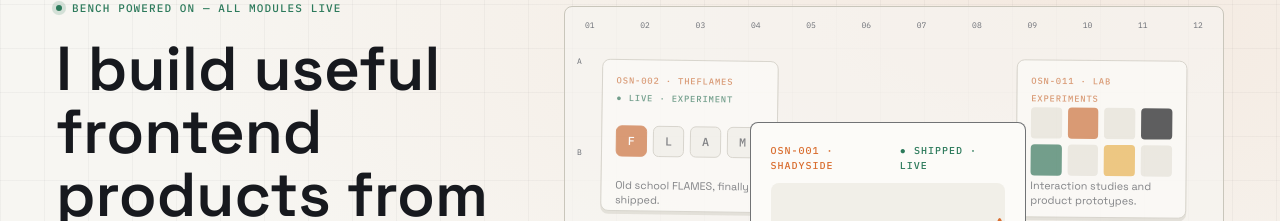
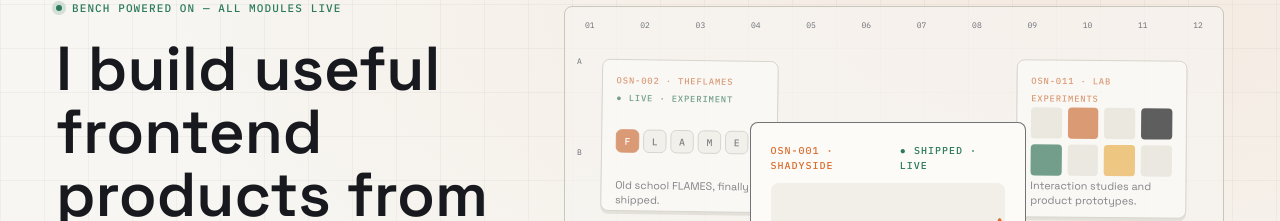
Before and after one commit to osnaren/osnaren, a Next.js app: page / in a window 1280 px wide. Shown: the part 105-326 px from the top of the page. Built offline with nearby package versions, Linux system fonts and the light colour scheme.

Commit message:
fix(home): 🧭 keep FLAMES tiles readable
- Fit the complete six-letter visual inside its layered module.

```diff
--- a/src/components/home/ModuleVisuals.tsx
+++ b/src/components/home/ModuleVisuals.tsx
@@ -35,11 +35,11 @@ function RouteVisual() {
 function FlamesVisual() {
   const letters = ['F', 'L', 'A', 'M', 'E', 'S'];
   return (
-    <div className="flex flex-1 items-center justify-center gap-1.5" aria-hidden="true">
+    <div className="flex min-w-0 flex-1 items-center justify-center gap-1 lg:justify-start" aria-hidden="true">
       {letters.map((letter, i) => (
         <span
           key={letter}
-          className={`grid size-8 place-items-center rounded-md border font-mono text-xs font-medium transition-transform group-hover:-translate-y-0.5 ${
+          className={`grid size-7 shrink-0 place-items-center rounded-md border font-mono text-[11px] font-medium transition-transform group-hover:-translate-y-0.5 lg:size-6 lg:text-[10px] ${
             i === 0 ? 'border-accent bg-accent text-white' : 'border-line-strong bg-surface-2 text-muted'
           }`}
           style={{ transitionDelay: `${i * 40}ms` }}
```
